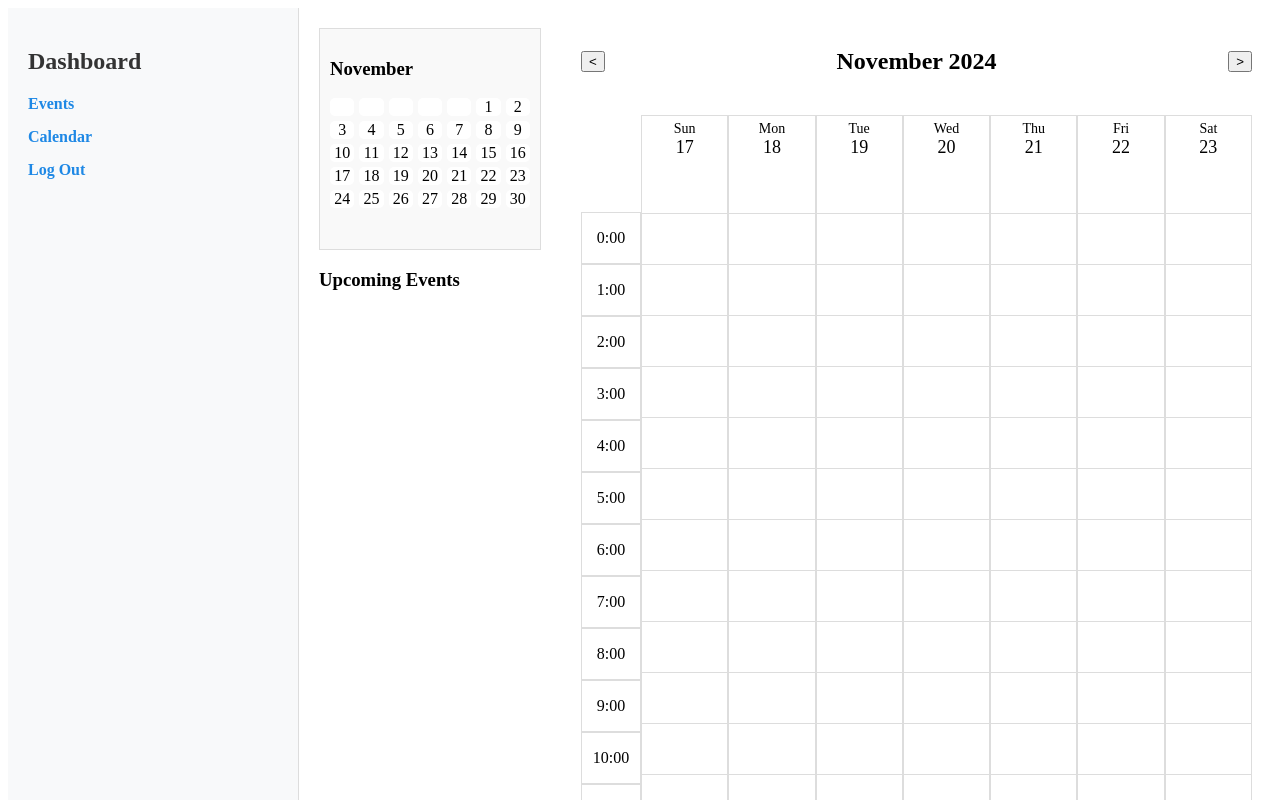
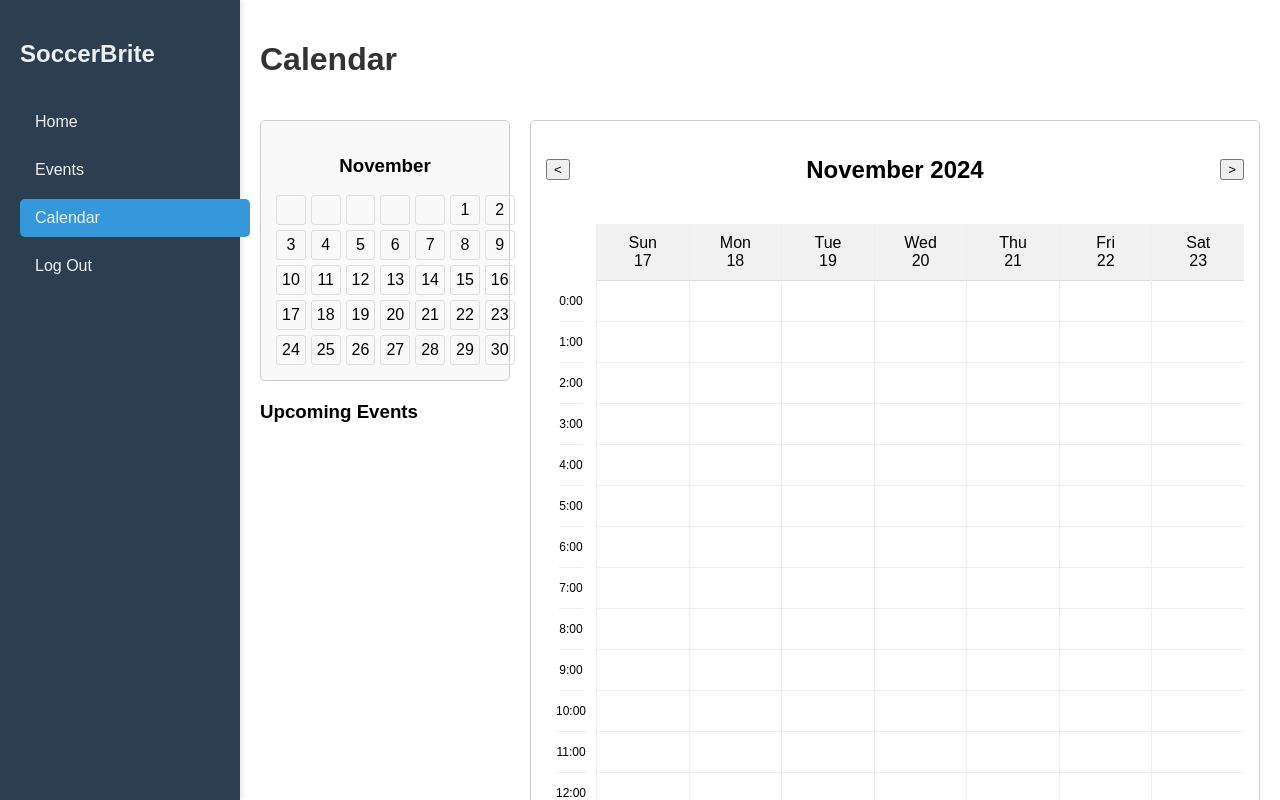
Before and after one commit to meftahul1/soccerbrite, a Next.js app in the folder client/: page /calendar in a window 1280 px wide. Shown: the top 800 px of the page. Built offline with nearby package versions, Linux system fonts and the light colour scheme.

Commit message:
ui rework

```diff
--- a/client/app/calendar/calendar.css
+++ b/client/app/calendar/calendar.css
@@ -1,98 +1,129 @@
-.calendar-layout {
+body {
+  margin: 0;
+  font-family: Arial, sans-serif;
+}
+
+.app-container {
   display: flex;
   height: 100vh;
 }
 
+.header {
+  display: flex;
+  justify-content: space-between;
+  align-items: center;
+  margin-bottom: 20px;
+}
+
+.header h1 {
+  font-size: 2rem;
+  color: #333;
+}
+
 .sidebar {
-  width: 250px;
-  background-color: #f8f9fa;
-  border-right: 1px solid #ddd;
+  width: 200px;
+  background-color: #2c3e50;
+  color: #ecf0f1;
+  display: flex;
+  flex-direction: column;
+  align-items: flex-start;
+  padding: 20px;
+  box-shadow: 2px 0 5px rgba(0, 0, 0, 0.1);
+  gap: 15px;
+}
+
+.sidebar .nav-links {
+  width: 100%;
+}
+
+.sidebar .nav-links a {
+  display: block;
+  text-align: left;
+  padding: 10px 15px;
+  width: 100%;
+  border-radius: 5px;
+  text-decoration: none;
+  color: #ecf0f1;
+  transition: background 0.3s;
+  margin-bottom: 10px;
+}
+
+.sidebar .nav-links a:hover,
+.sidebar .nav-links a.active {
+  background-color: #3498db;
+  margin-bottom: 10px;
+}
+
+.main-content {
+  flex: 1;
+  display: flex;
+  flex-direction: column;
   padding: 20px;
 }
 
-.sidebar-title {
-  font-size: 1.5rem;
-  color: #333;
-  margin-bottom: 20px;
-}
-
-.sidebar-menu {
-  list-style: none;
-  padding: 0;
-  margin: 0;
-}
-
-.sidebar-menu li {
-  margin-bottom: 15px;
-}
-
-.sidebar-menu a {
-  text-decoration: none;
-  color: #1e88e5;
-  font-weight: bold;
-}
-
-.sidebar-menu a:hover {
-  color: #0d47a1;
-}
-
-.calendar-content {
+.calendar-section {
   display: flex;
-  flex-direction: column;
-  flex-grow: 1;
-  padding: 20px;
-  overflow-y: auto;
-}
-
-.calendar-main-layout {
-  display: flex;
-  flex-direction: row;
-  justify-content: flex-start;
+  flex: 1;
   gap: 20px;
 }
 
-.mini-calendar-and-events {
-  display: flex;
-  flex-direction: column;
-  justify-content: flex-start;
+.calendar-left {
+  width: 25%;
 }
 
 .mini-calendar {
-  width: 200px;
-  height: 200px;
-  border: 1px solid #ddd;
-  padding: 10px;
-  background: #f9f9f9;
-  display: flex;
-  flex-direction: column;
+  background-color: #f9f9f9;
+  border: 1px solid #ccc;
+  padding: 15px;
+  border-radius: 5px;
+}
+
+.mini-calendar h3 {
+  text-align: center;
 }
 
 .mini-calendar-grid {
   display: grid;
   grid-template-columns: repeat(7, 1fr);
-  grid-gap: 5px;
+  gap: 5px;
+  margin-top: 10px;
 }
 
 .mini-calendar-day {
-  padding: 0px;
   text-align: center;
-  background-color: white;
-  border-radius: 5px;
+  padding: 5px;
+  border: 1px solid #ddd;
+  border-radius: 3px;
 }
 
 .mini-calendar-day.has-event {
-  background-color: #ffcccb;
+  background-color: #dff9fb;
+  font-weight: bold;
 }
 
-.upcoming-events {
-  margin-top: 0;
+.daily-agenda {
+  margin-top: 20px;
 }
 
-.big-calendar {
+.daily-agenda h3 {
+  margin-bottom: 10px;
+}
+
+.daily-agenda ul {
+  list-style: none;
+  padding: 0;
+}
+
+.daily-agenda li {
+  margin-bottom: 5px;
+}
+
+.calendar-right {
   flex: 1;
-  display: flex;
-  flex-direction: column;
-  margin-left: 20px;
+  background-color: #fff;
+  border: 1px solid #ccc;
+  border-radius: 5px;
+  padding: 15px;
 }
 
 .calendar-header {
@@ -107,56 +138,60 @@
 }
 
 .timestamps {
-  width: 60px;
+  width: 50px;
   display: flex;
   flex-direction: column;
-  margin-top: 97px;
+  align-items: center;
+  margin-top: 57px;
 }
 
 .timestamp {
-  height: 50px;
+  height: 40px;
+  border-bottom: 1px solid #eee;
   text-align: center;
-  line-height: 50px;
-  border: 1px solid #ddd;
+  font-size: 12px;
+  line-height: 40px;
 }
 
 .day-column {
   flex: 1;
+  border-left: 1px solid #eee;
   display: flex;
   flex-direction: column;
-  border: 1px solid #ddd;
 }
 
 .day-header {
-  display: flex;
-  flex-direction: column;
-  align-items: center;
-  padding: 5px;
-}
-
-.day-of-week {
-  font-size: 14px;
-}
-
-.day-of-month {
-  font-size: 18px;
+  text-align: center;
+  padding: 10px 0;
+  border-bottom: 1px solid #ddd;
+  background-color: #f1f1f1;
 }
 
 .hour-block {
-  height: 50px;
-  border-bottom: 1px solid #ddd;
+  height: 40px;
+  border-bottom: 1px solid #eee;
   position: relative;
 }
 
 .event-block {
   position: absolute;
-  top: 5px;
   left: 5px;
   right: 5px;
+  background-color: #82ccdd;
+  border-radius: 5px;
+  color: white;
+  font-size: 12px;
+  overflow: hidden;
   padding: 5px;
-  border-radius: 4px;
-  color: #fff;
-  text-align: center;
-  font-size: 12px;
-  line-height: 16px;
+  margin-top: 8px;
 }
+
+.event-block.short {
+  top: 5px;
+  height: 35px;
+}
+
+.event-block.multiple-hours {
+  top: 0;
+  height: calc(var(--event-duration) * 40px);
+}
--- a/client/app/calendar/page.jsx
+++ b/client/app/calendar/page.jsx
@@ -11,7 +11,7 @@ const Calendar = () => {
 
   const getWeekDays = (date) => {
     const startOfWeek = new Date(date);
-    startOfWeek.setDate(date.getDate() - date.getDay()); // Start from Sunday
+    startOfWeek.setDate(date.getDate() - date.getDay());
     return Array.from({ length: 7 }, (_, i) => {
       const day = new Date(startOfWeek);
       day.setDate(startOfWeek.getDate() + i);
@@ -63,30 +63,34 @@ const Calendar = () => {
   };
 
   return (
-    <div className="calendar-layout">
-  {/* Sidebar */}
-  <div className="sidebar">
-    <h2 className="sidebar-title">Dashboard</h2>
-    <ul className="sidebar-menu">
-      <li><Link href="/events">Events</Link></li>
-      <li><Link href="/calendar">Calendar</Link></li>
-      <li><Link href="/">Log Out</Link></li>
-    </ul>
+    <div className="app-container">
+      <aside className="sidebar">
+        <div className="logo-section">
+          <h1>SoccerBrite</h1>
         </div>
+        <nav className="nav-links">
+          <Link href="/user-homepage">Home</Link>
+          <Link href="/events">Events</Link>
+          <Link href="/calendar" className="active">Calendar</Link>
+          <Link href="/">Log Out</Link>
+        </nav>
+      </aside>
 
-  {/* Main Content */}
-  <div className="calendar-content">
-    <div className="calendar-main-layout">
-      {/* Mini Calendar and Upcoming Events (left side) */}
-      <div className="mini-calendar-and-events">
-        {/* Mini Calendar */}
+      <main className="main-content">
+        <div className="header">
+          <h1>Calendar</h1>
+        </div>
+        <div className="calendar-section">
+          <div className="calendar-left">
             <div className="mini-calendar">
               <h3>{currentDate.toLocaleString("default", { month: "long" })}</h3>
               <div className="mini-calendar-grid">
                 {getMonthDays(currentDate).map((day, index) => (
                   <div
                     key={index}
-                className={`mini-calendar-day ${day && eventsByDate[day.toISOString().split("T")[0]] ? "has-event" : ""}`}
+                    className={`mini-calendar-day ${
+                      day && eventsByDate[day.toISOString().split("T")[0]] ? "has-event" : ""
+                    }`}
                   >
                     {day && <span>{day.getDate()}</span>}
                   </div>
@@ -94,8 +98,7 @@ const Calendar = () => {
               </div>
             </div>
 
-        {/* Upcoming Events */}
-        <div className="upcoming-events">
+            <div className="daily-agenda">
               <h3>Upcoming Events</h3>
               <ul>
                 {events
@@ -111,8 +114,7 @@ const Calendar = () => {
             </div>
           </div>
 
-      {/* Weekly Calendar (right side) */}
-      <div className="big-calendar">
+          <div className="calendar-right">
             <div className="calendar-header">
               <button onClick={handlePrevWeek}>&lt;</button>
               <h2>
@@ -121,7 +123,6 @@ const Calendar = () => {
               <button onClick={handleNextWeek}>&gt;</button>
             </div>
             <div className="calendar-week-view">
-          {/* Timestamps Column */}
               <div className="timestamps">
                 {generateTimestamps().map((timestamp, index) => (
                   <div key={index} className="timestamp">
@@ -130,7 +131,6 @@ const Calendar = () => {
                 ))}
               </div>
 
-          {/* Days Column */}
               {weekDays.map((day, index) => (
                 <div key={index} className="day-column">
                   <div className="day-header">
@@ -140,7 +140,11 @@ const Calendar = () => {
                   {generateTimestamps().map((timestamp, idx) => (
                     <div key={idx} className="hour-block">
                       {eventsByDate[day.toISOString().split("T")[0]]?.map((event) => (
-                    <div key={event.id} className="event-block" style={{ backgroundColor: event.color }}>
+                        <div
+                          key={event.id}
+                          className="event-block"
+                          style={{ backgroundColor: event.color }}
+                        >
                           {event.name}
                         </div>
                       ))}
@@ -151,9 +155,8 @@ const Calendar = () => {
             </div>
           </div>
         </div>
+      </main>
     </div>
-</div>
-
   );
 };
 
--- a/client/app/events/create/createEvent.css
+++ b/client/app/events/create/createEvent.css
@@ -4,36 +4,37 @@
 }
 
 .sidebar {
-  width: 250px;
-  background-color: #f8f9fa;
-  border-right: 1px solid #ddd;
+  width: 200px;
+  background-color: #2c3e50;
+  color: #ecf0f1;
+  display: flex;
+  flex-direction: column;
+  align-items: flex-start;
   padding: 20px;
+  box-shadow: 2px 0 5px rgba(0, 0, 0, 0.1);
+  gap: 15px;
 }
 
-.sidebar-title {
-  font-size: 1.5rem;
-  color: #333;
-  margin-bottom: 20px;
+.sidebar .nav-links {
+  width: 100%;
 }
 
-.sidebar-menu {
-  list-style: none;
-  padding: 0;
-  margin: 0;
+.sidebar .nav-links a {
+  display: block;
+  text-align: left;
+  padding: 10px 15px;
+  width: 100%;
+  border-radius: 5px;
+  text-decoration: none;
+  color: #ecf0f1;
+  transition: background 0.3s;
+  margin-bottom: 10px;
 }
 
-.sidebar-menu li {
-  margin-bottom: 15px;
-}
-
-.sidebar-menu a {
-  text-decoration: none;
-  color: #1e88e5;
-  font-weight: bold;
-}
-
-.sidebar-menu a:hover {
-  color: #0d47a1;
+.sidebar .nav-links a:hover,
+.sidebar .nav-links a.active {
+  background-color: #3498db;
+  margin-bottom: 10px;
 }
 
 .create-event-form-container {
--- a/client/app/events/events.css
+++ b/client/app/events/events.css
@@ -100,36 +100,37 @@
 }
 
 .sidebar {
-  width: 250px;
-  background-color: #f8f9fa;
-  border-right: 1px solid #ddd;
+  width: 200px;
+  background-color: #2c3e50;
+  color: #ecf0f1;
+  display: flex;
+  flex-direction: column;
+  align-items: flex-start;
   padding: 20px;
+  box-shadow: 2px 0 5px rgba(0, 0, 0, 0.1);
+  gap: 15px;
 }
 
-.sidebar-title {
-  font-size: 1.5rem;
-  color: #333;
-  margin-bottom: 20px;
+.sidebar .nav-links {
+  width: 100%;
 }
 
-.sidebar-menu {
-  list-style: none;
-  padding: 0;
-  margin: 0;
+.sidebar .nav-links a {
+  display: block;
+  text-align: left;
+  padding: 10px 15px;
+  width: 100%;
+  border-radius: 5px;
+  text-decoration: none;
+  color: #ecf0f1;
+  transition: background 0.3s;
+  margin-bottom: 10px;
 }
 
-.sidebar-menu li {
-  margin-bottom: 15px;
-}
-
-.sidebar-menu a {
-  text-decoration: none;
-  color: #1e88e5;
-  font-weight: bold;
-}
-
-.sidebar-menu a:hover {
-  color: #0d47a1;
+.sidebar .nav-links a:hover,
+.sidebar .nav-links a.active {
+  background-color: #3498db;
+  margin-bottom: 10px;
 }
 
 .events-content {
--- a/client/app/user-homepage/userHome.css
+++ b/client/app/user-homepage/userHome.css
@@ -4,38 +4,37 @@
 }
 
 .sidebar {
-  width: 250px;
-  background-color: #f8f9fa;
-  border-right: 1px solid #ddd;
-  padding: 20px;
+  width: 200px;
+  background-color: #2c3e50;
+  color: #ecf0f1;
   display: flex;
   flex-direction: column;
+  align-items: flex-start;
+  padding: 20px;
+  box-shadow: 2px 0 5px rgba(0, 0, 0, 0.1);
+  gap: 15px;
 }
 
-.sidebar-title {
-  font-size: 1.5rem;
-  color: #333;
-  margin-bottom: 20px;
+.sidebar .nav-links {
+  width: 100%;
 }
 
-.sidebar-menu {
-  list-style: none;
-  padding: 0;
-  margin: 0;
+.sidebar .nav-links a {
+  display: block;
+  text-align: left;
+  padding: 10px 15px;
+  width: 100%;
+  border-radius: 5px;
+  text-decoration: none;
+  color: #ecf0f1;
+  transition: background 0.3s;
+  margin-bottom: 10px;
 }
 
-.sidebar-menu li {
-  margin-bottom: 15px;
-}
-
-.sidebar-menu a {
-  text-decoration: none;
-  color: #1e88e5;
-  font-weight: bold;
-}
-
-.sidebar-menu a:hover {
-  color: #0d47a1;
+.sidebar .nav-links a:hover,
+.sidebar .nav-links a.active {
+  background-color: #3498db;
+  margin-bottom: 10px;
 }
 
 .main-content {
```
Also changed, not shown: client/app/events/create/page.jsx (+11 -10 lines), client/app/events/page.jsx (+12 -14 lines), client/app/user-homepage/page.jsx (+11 -14 lines). Lines whose indentation alone changed are shown as unchanged.
